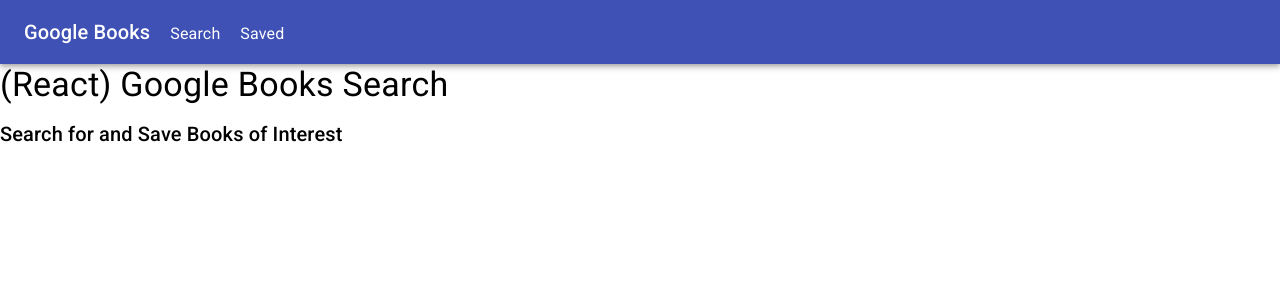
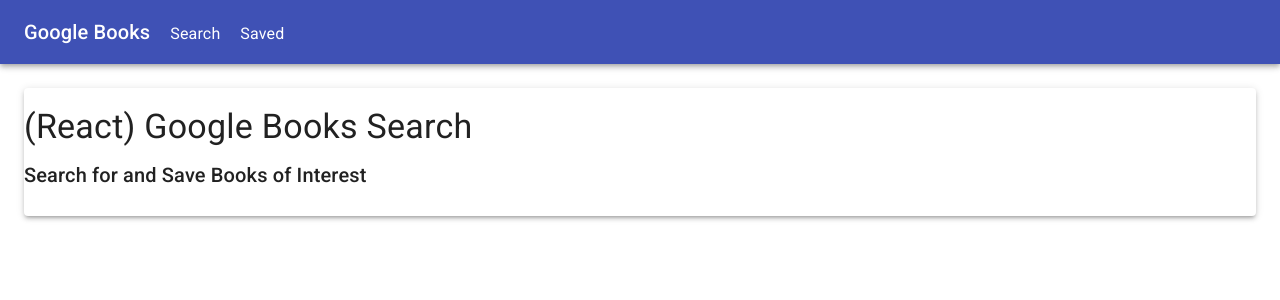
Before and after one commit to AnjaliKevadiya/google-books-search, a React (Create React App) app in the folder client/: page / in a window 1280 px wide. Shown: the top 300 px of the page. Built offline with nearby package versions, Linux system fonts and the light colour scheme.

Commit message:
added card on header

```diff
--- a/client/src/components/Header/index.js
+++ b/client/src/components/Header/index.js
@@ -1,26 +1,41 @@
 import React from "react";
-import Typography from "@material-ui/core/Typography";
+import { Typography, Paper } from "@material-ui/core";
 import { makeStyles } from "@material-ui/core/styles";
 
-const useStyles = makeStyles({
+const useStyles = makeStyles((theme) => ({
   root: {
+    display: "flex",
+    flexWrap: "wrap",
+    "& > *": {
+      margin: theme.spacing(3),
       width: "100%",
-    maxWidth: 500,
+      height: theme.spacing(16),
       alignContent: "center",
     },
-});
+  },
+}));
+
+// const useStyles = makeStyles({
+//   root: {
+//     width: "100%",
+//     maxWidth: 500,
+//     alignContent: "center",
+//   },
+// });
 
 export default function Header() {
   const classes = useStyles();
 
   return (
     <div className={classes.root}>
+      <Paper elevation={3}>
         <Typography variant="h4" gutterBottom>
           (React) Google Books Search
         </Typography>
         <Typography variant="h6" gutterBottom>
           Search for and Save Books of Interest
         </Typography>
+      </Paper>
     </div>
   );
 }
```
Lines whose indentation alone changed are shown as unchanged.
